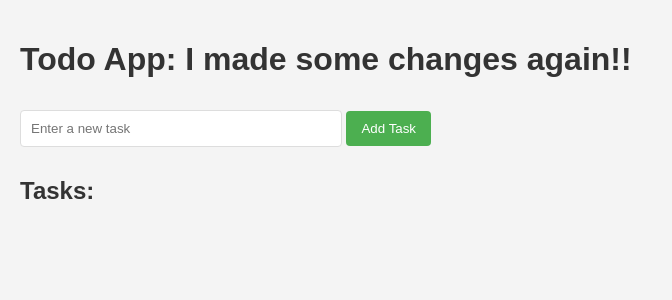
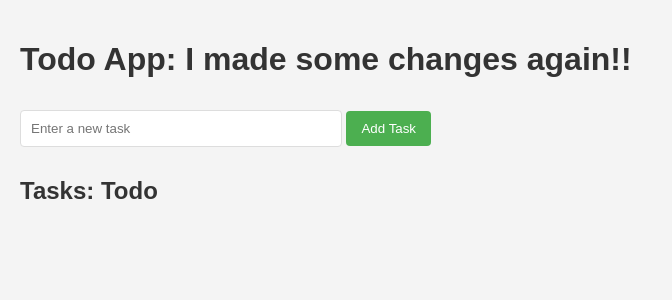
Before and after one commit to swethagunnam/Jenkins, a Flask app: page / in a window 1280 px wide. Shown: the top 300 px of the page, without its empty margins (0-672 px from the left). Run offline with Flask 3, Linux system fonts and the light colour scheme.

Commit message:
Changed genkins and index file

```diff
--- a/templates/index.html
+++ b/templates/index.html
@@ -66,7 +66,7 @@
     </form>
 
     <!-- Display Tasks -->
-    <h2>Tasks:</h2>
+    <h2>Tasks: Todo</h2>
     <ul>
       {% for id, task in tasks.items() %}
       <li class="task-item">
```
Also changed, not shown: 1 other file.
